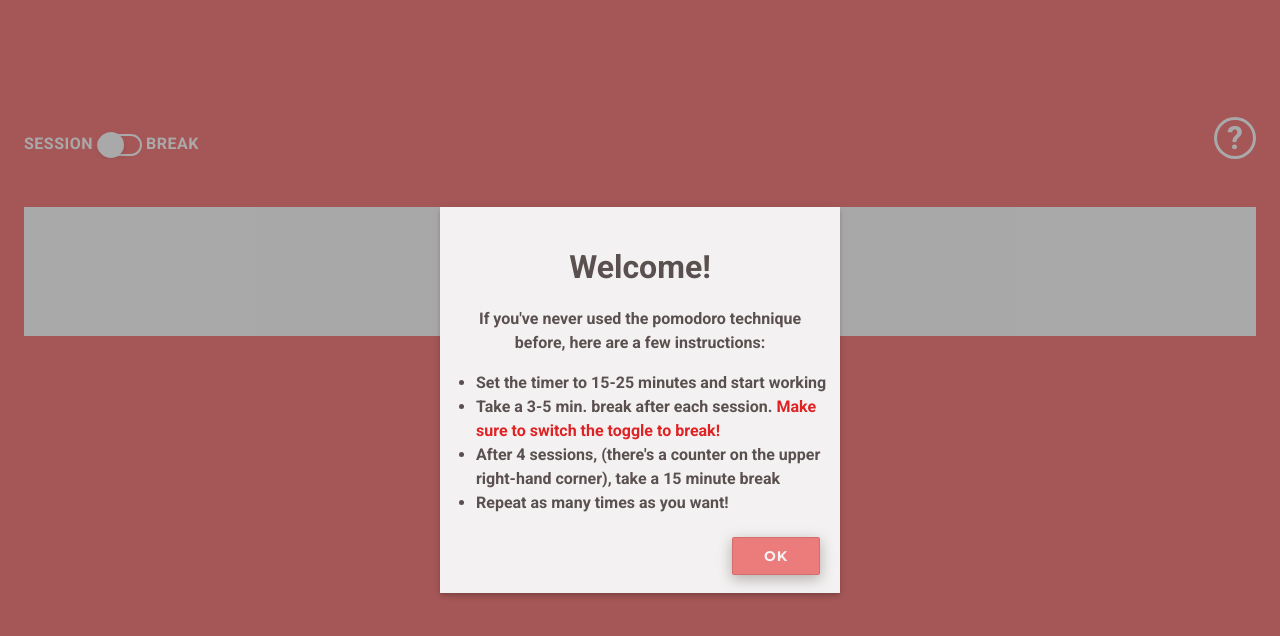
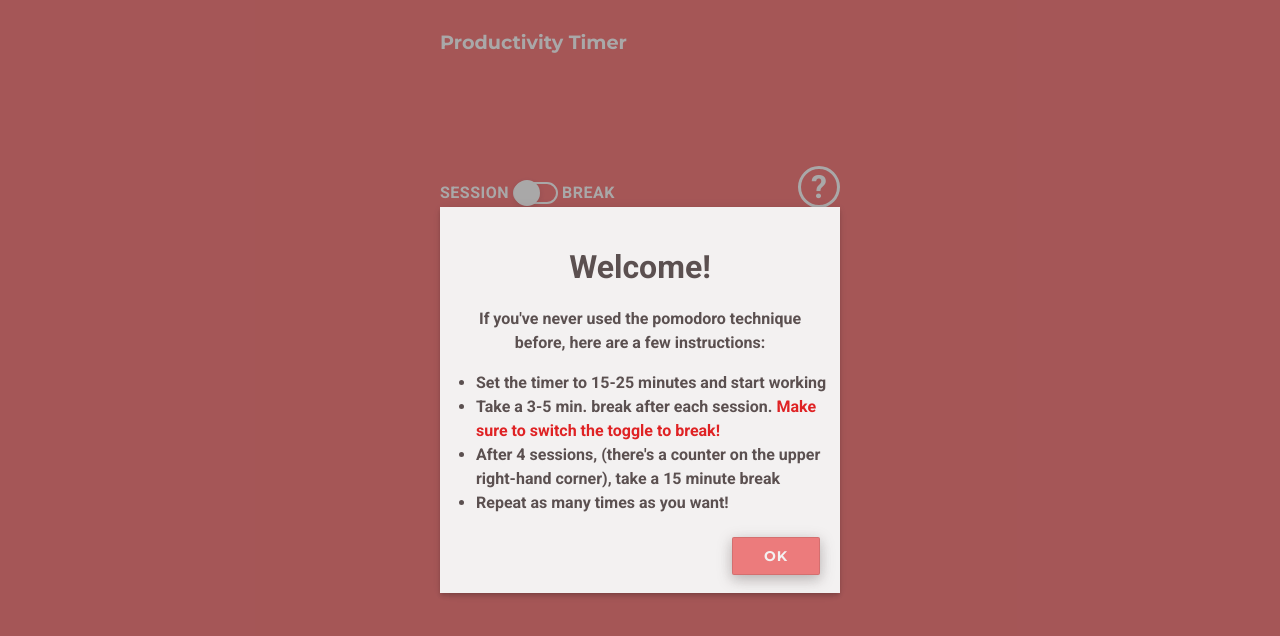
Before and after one commit to eina/fcc-pomodoro, a website: page index.html in a window 1280 px wide. Drawn offline with Linux system fonts and the light colour scheme.

Commit message:
responsive styles ✨🎉

```diff
--- a/assets/scripts/scripts.js
+++ b/assets/scripts/scripts.js
@@ -1,3 +1,8 @@
+/**
+ * POMODORO - PRODUCTIVITY TIMER
+ * A project for freeCodeCamp's Front End Certificate
+ * by Eina Onting (eina.ca / github.com/thelittleblacksmith)
+ */
 (function(){
   "use strict";
   var Pomodoro = function(){
@@ -148,14 +153,21 @@
       clearInterval(intervalHandle);
       //reset <title>
       document.title = 'Pomodoro - Productivity Timer';
-      //enable input & focus, reset time to 25
+      //enable input & focus
       timeInput.disabled = false;
       timeInput.focus();
-      timeInput.value = 25;
+      //check if it's break vs session and reset time accdg to that
+      if(document.body.className === 'green'){
+        timeInput.value = 5;
+      }else {
+        timeInput.value = 25;
+      }
       //hide pause & reset, show start
       buttonDisplay('start','inline');
       buttonDisplay('pause','none');
       buttonDisplay('reset','none');
+      //make sure start button says start
+      document.getElementById('start').innerHTML = 'Start';
     };
 
     //detect change in checkbox
--- a/assets/styles/style.scss
+++ b/assets/styles/style.scss
@@ -1,3 +1,16 @@
+/**
+* Table of Contents:
+* 1. Reset
+//1.1 Variables
+* 2. Classes for JS
+* 3. General/Typography
+* 4. Layout
+* 5. Buttons
+* 6. Toggle Switch
+* 7. Modal Overrides/Style
+*/
+
+/* Reset */
 @import 'base/sanitize';
 
 //Variables
@@ -6,7 +19,7 @@ $green: #91D1BF;
 $white: #F3F1F1;
 $black: #5B5050;
 
-//body background classes
+/* Classes for JS */
 .red {
   background-color: $red;
 }
@@ -15,6 +28,7 @@ $black: #5B5050;
   background-color: $green;
 }
 
+/* General/Typography */
 body {
   font-family: 'Montserrat', sans-serif;
   color: $white;
@@ -25,28 +39,74 @@ em {
   font-style: normal;
 }
 
-.container {
-  margin: 0 auto;
-  padding: 1em 1.5em;
+.title {
+  font-size: 1.2em;
+  line-height: 1.4;
+  float: left;
 }
 
 #counter {
   height: 20px;
-  margin-bottom: 3em;
   text-align: right;
-}
-
-.control {
-  font-family: 'Roboto', sans-serif;
-  padding-top: 2em;
-  margin-bottom: 3em;
-  overflow: auto;
 }
 
 .toggle-label {
   font-size: 100%;
   text-transform: uppercase;
   letter-spacing: 0.5px;
+}
+
+/* Layout */
+
+.header {
+  overflow: auto;
+
+  @media (min-height: 40px){ //640px
+    margin-bottom: 5vh;
+  }
+
+  @media (min-width: 64em) and (min-height: 45px){ //1024px, 720px
+    margin-bottom: 10vh;
+  }
+}
+
+.container {
+  width: 100%;
+  height: 100%;
+  min-height: 100vh;
+  margin: 0 auto;
+  padding: 1em 1.5em;
+  display: block;
+
+  @media (min-width: 30em){ //480px
+    width: 80%;
+  }
+
+  @media (min-width: 40em){ //640px
+    width: 60%;
+  }
+
+  @media (min-width: 45em){ //720px
+    width: 50%;
+  }
+
+  @media (min-width: 80em){ //1280px
+    width: 35%;
+  }
+}
+
+.control {
+  font-family: 'Roboto', sans-serif;
+  padding-top: 2em;
+  margin: 3em 0;
+  overflow: auto;
+
+  @media (min-height: 40px){ //640px
+    margin-top: 0;
+  }
+
+  @media (min-width: 80em){ //1280px
+  }
 }
 
 .toggle {
@@ -87,6 +147,8 @@ input[disabled]{
   color: $white;
 }
 
+/* Buttons */
+
 #buttons {
   text-align: center;
 }
@@ -110,7 +172,6 @@ button {
   }
 }
 
-
 .red button {
   color: $red;
 }
@@ -119,7 +180,8 @@ button {
   color: $green;
 }
 
-// Toggle Switch
+/* Toggle Switch */
+
 .switch {
   position: relative;
   display: inline-block;
@@ -171,7 +233,7 @@ input:checked + .slider:before {
   transform: translateX(18px);
 }
 
-//Instructions Modal
+/* Instructions Modal */
 
 //override modal settings
 .dialog {
--- a/index.html
+++ b/index.html
@@ -13,8 +13,12 @@
 </head>
 <body>
   <div class="container">
+    <div class="header">
+      <h1 class="title">Productivity Timer</h1>
       <p id="counter"></p>
+    </div>
 
+    <div class="inner">
       <div class="control">
         <div class="toggle">
           <span class="toggle-label">Session</span>
@@ -31,6 +35,7 @@
       <br />
       <div id="buttons"></div>
     </div>
+  </div>
 
 
   <!--javascript-->
```
Also changed, not shown: dist/styles/style.css, dist/styles/style.min.css. Lines whose indentation alone changed are shown as unchanged.
